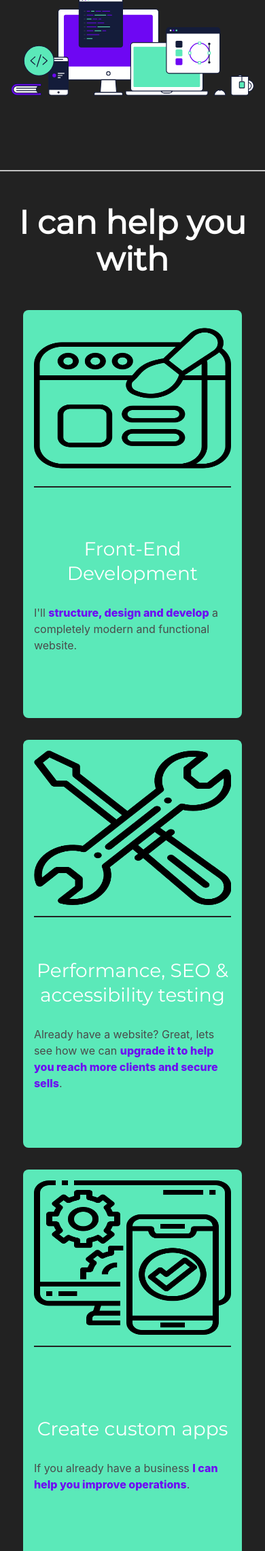
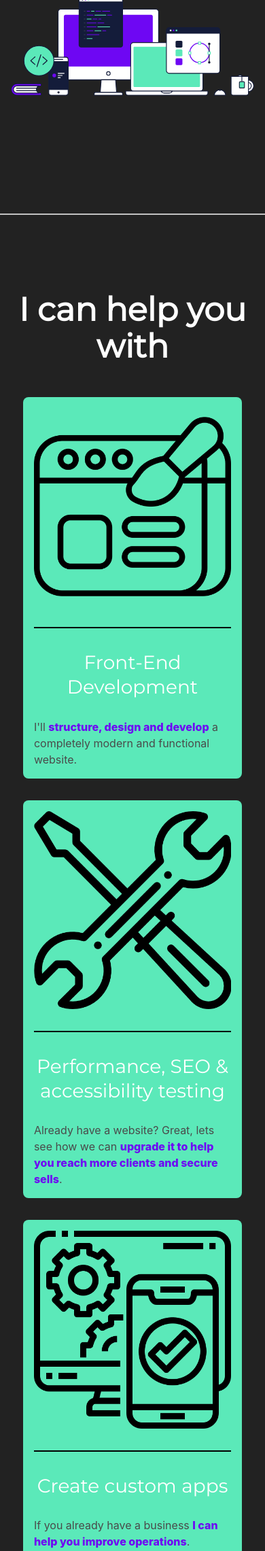
Before and after one commit to AD0104/PersonalWebPage, a Flask app: page / in a window 390 px wide. Shown: the part 939-3220 px from the top of the page at 68% size. Run offline with Flask 2, Linux system fonts and the light colour scheme.

Commit message:
Done styling the index page for mobile

```diff
--- a/static/css/styles.css
+++ b/static/css/styles.css
@@ -12,6 +12,7 @@
     --width-80: 80%;
     --width-30: 25%;
     --general-font-size: 1em;
+    --light-gray: #c2c2c2;
 }
 
 html {
@@ -229,7 +230,7 @@ body {
     width: 100%;
     height: 2px;
     margin-block: 2em;
-    background-color: #c2c2c2;
+    background-color: var(--light-gray);
 }
 
 .section-separator-dark {
@@ -299,12 +300,38 @@ body {
         width: 100%;
     }
 
+    .hero-card {
+        height: auto;
+    }
+
     #testimonial-title {
         font-size: 2.5em !important;
     }
 
     .section-separator {
-        margin-block: 1em;
+        margin-block: 5em;
+    }
+
+    .section-separator--small {
+        display: block;
+        width: 100%;
+        height: 2px;
+        margin-block: 2em;
+        background-color: black;
+    }
+
+    .hero-card--image {
+        width: 100%;
+        height: 50%;
+    }
+
+    .hero-card--content {
+        width: 100%;
+        height: 50%;
+        display: flex;
+        flex-direction: column;
+        flex-wrap: wrap;
+        justify-content: center;
     }
 
     .hero-card--content > h1 {
--- a/templates/index.html
+++ b/templates/index.html
@@ -15,7 +15,7 @@
           <div class="hero-card--image">
             <img src="./static/images/front-development.png" alt="Frontend Development">
           </div>
-          <div class="section-separator section-separator-dark"></div>
+          <div class="section-separator section-separator--small section-separator-dark"></div>
           <div class="hero-card--content">
             <h1>Front-End Development</h1>
             <p>I'll <strong>structure, design and develop</strong> a completely modern and
@@ -26,7 +26,7 @@
           <div class="hero-card--image">
             <img src="./static/images/tools.png" alt="SEO Tools">
           </div>
-          <div class="section-separator section-separator-dark"></div>
+          <div class="section-separator section-separator--small section-separator-dark"></div>
           <div class="hero-card--content">
             <h1>Performance, SEO & accessibility testing</h1>
             <p>Already have a website? Great, lets see how we can <strong>upgrade it to
@@ -38,7 +38,7 @@
           <div class="hero-card--image">
             <img src="./static/images/app-development.png" alt="App Development">
           </div>
-          <div class="section-separator section-separator-dark"></div>
+          <div class="section-separator section-separator--small section-separator-dark"></div>
           <div class="hero-card--content">
             <h1>Create custom apps</h1>
             <p>If you already have a business <strong>I can help you improve operations</strong>.
```
